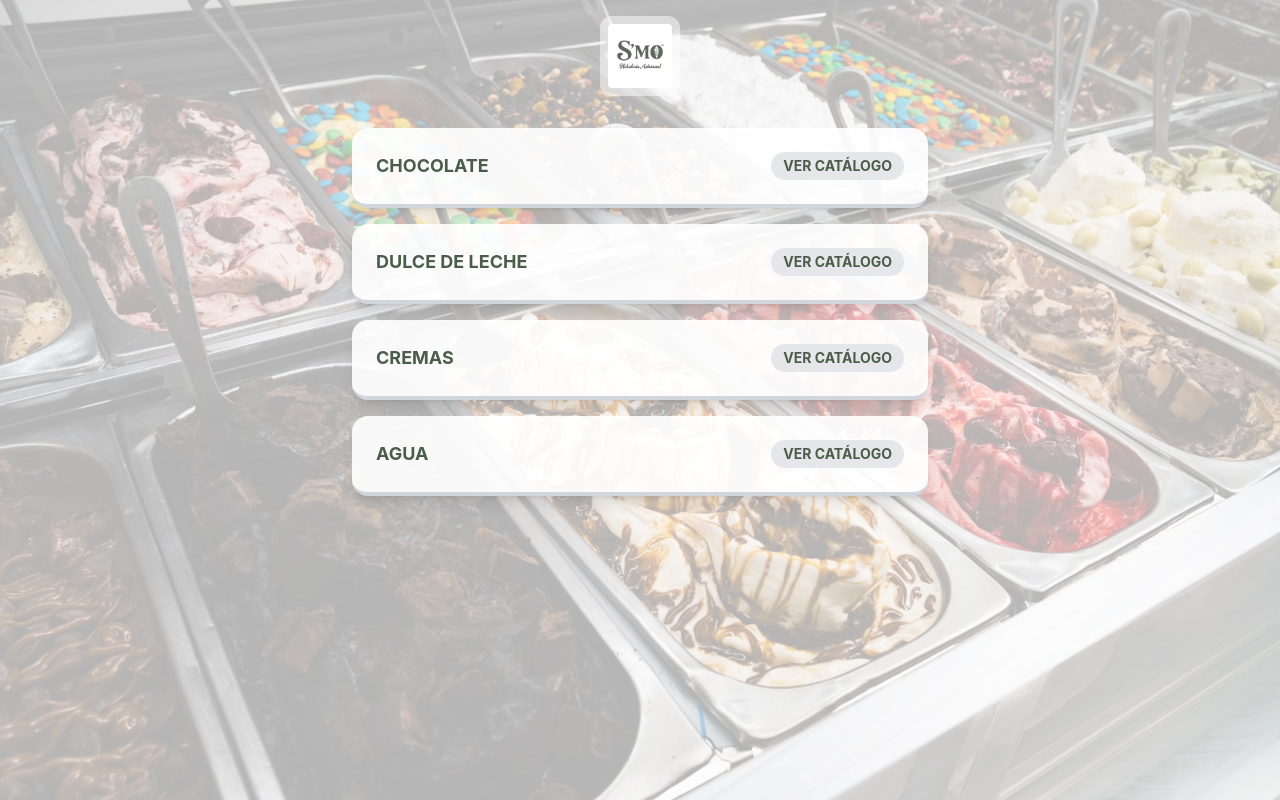
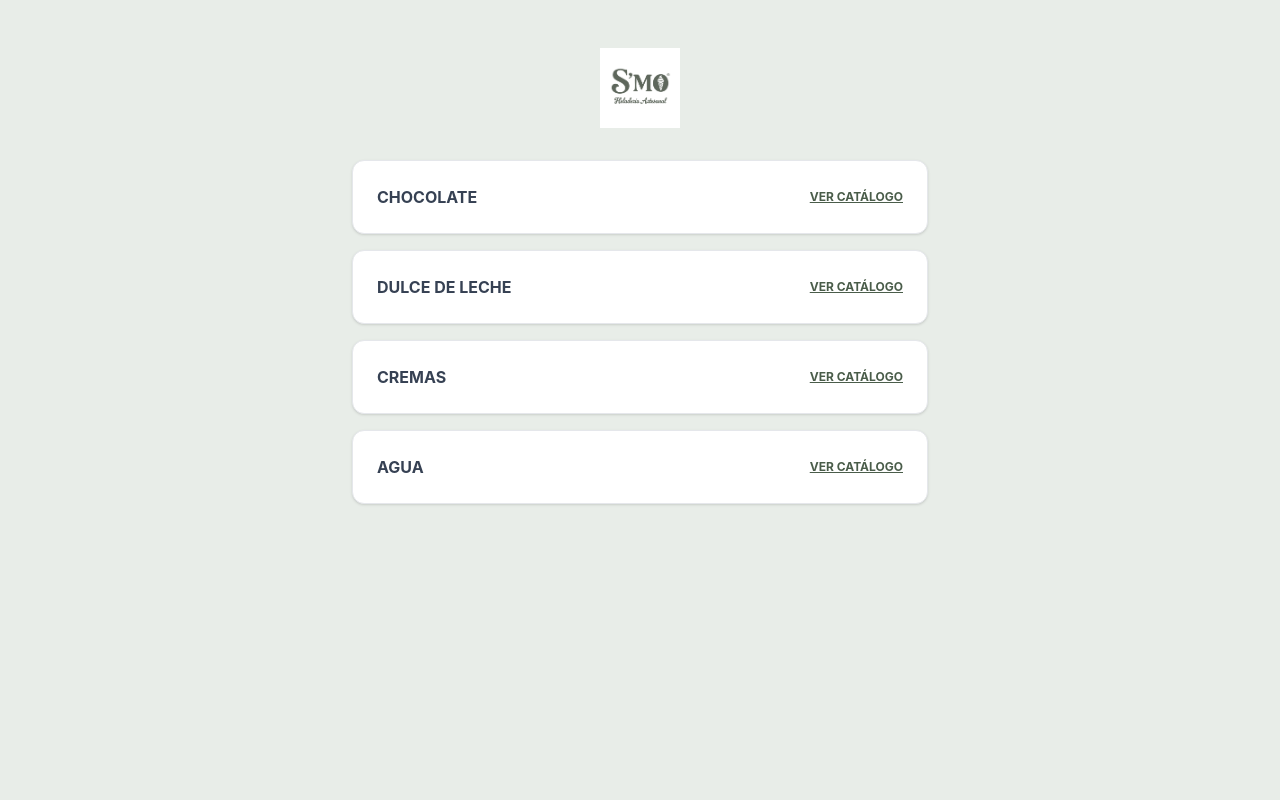
Before and after one commit to FernandoSantos-7/heladeria-smo-v2, a React (Vite) app: page / in a window 1280 px wide. Built offline with nearby package versions, Linux system fonts and the light colour scheme.

Commit message:
Diseño profesional con modales

```diff
--- a/src/App.jsx
+++ b/src/App.jsx
@@ -1,24 +1,17 @@
 import { useState } from 'react';
 import { catalogo } from './data/gustos';
 import logo from './assets/logo-smo.png';
-import banner from './assets/banner-vitrina.jpeg';
 
 function App() {
   const [modalAbierto, setModalAbierto] = useState(null);
 
-  // Categorías corregidas: sin Frutales, agregando Agua
+  // Categorías fijas, sin errores
   const categorias = ['Chocolate', 'Dulce de Leche', 'Cremas', 'Agua'];
 
   return (
-    <div className="min-h-screen relative font-sans">
-      {/* Banner de fondo completo */}
-      <div className="fixed inset-0 z-0">
-        <img src={banner} alt="Fondo" className="w-full h-full object-cover opacity-30" />
-      </div>
-
-      <div className="relative z-10 p-4">
-        <header className="flex justify-center mb-8">
-          <img src={logo} alt="Logo S'MO" className="h-20 bg-white/50 p-2 rounded-xl" />
+    <div className="min-h-screen bg-[#e8ede8] font-sans p-4">
+      <header className="flex justify-center my-8">
+        <img src={logo} alt="Logo S'MO" className="h-20" />
       </header>
 
       <main className="max-w-xl mx-auto space-y-4">
@@ -26,29 +19,30 @@ function App() {
           <button
             key={cat}
             onClick={() => setModalAbierto(cat)}
-              className="w-full bg-white/90 p-6 rounded-2xl shadow-lg flex justify-between items-center hover:bg-white transition border-b-4 border-gray-300"
+            className="w-full bg-white p-6 rounded-xl shadow-sm border border-gray-200 flex justify-between items-center hover:shadow-md transition"
           >
-              <span className="font-bold text-[#4a5d4a] uppercase text-lg">{cat}</span>
-              <span className="text-[#4a5d4a] font-bold text-sm bg-gray-200 px-3 py-1 rounded-full">VER CATÁLOGO</span>
+            <span className="font-bold text-gray-700 uppercase">{cat}</span>
+            <span className="text-[#4a5d4a] font-bold text-xs underline">VER CATÁLOGO</span>
           </button>
         ))}
       </main>
+
+      {/* Modal funcional */}
+      {modalAbierto && (
+        <div className="fixed inset-0 bg-black/40 flex items-center justify-center p-4 z-50">
+          <div className="bg-white w-full max-w-lg rounded-2xl p-6 shadow-xl max-h-[80vh] flex flex-col">
+            <div className="flex justify-between items-center mb-4 border-b pb-2">
+              <h2 className="font-bold text-gray-800 uppercase">{modalAbierto}</h2>
+              <button onClick={() => setModalAbierto(null)} className="text-sm text-red-600 font-bold">CERRAR</button>
             </div>
 
-      {/* Modal corregido */}
-      {modalAbierto && (
-        <div className="fixed inset-0 bg-black/70 flex items-center justify-center p-4 z-50">
-          <div className="bg-white w-full max-w-2xl rounded-2xl p-6 shadow-2xl max-h-[85vh] overflow-y-auto">
-            <div className="flex justify-between items-center mb-6 border-b pb-4">
-              <h2 className="text-2xl font-bold text-[#4a5d4a] uppercase">{modalAbierto}</h2>
-              <button onClick={() => setModalAbierto(null)} className="font-bold text-red-600">CERRAR</button>
-            </div>
-
-            <div className="grid grid-cols-1 md:grid-cols-2 gap-4">
-              {catalogo.helados.filter(h => h.categoria === modalAbierto).map(h => (
-                <div key={h.id} className="border border-gray-200 p-4 rounded-xl hover:border-[#4a5d4a] bg-gray-50">
-                  <p className="font-bold text-gray-800">{h.nombre}</p>
-                  <p className="text-xs text-gray-600 italic mt-1">{h.descripcion}</p>
+            <div className="overflow-y-auto space-y-3 pr-2">
+              {catalogo.helados
+                .filter(h => h.categoria === modalAbierto)
+                .map(h => (
+                  <div key={h.id} className="border-b pb-2">
+                    <p className="font-bold text-sm text-gray-800">{h.nombre}</p>
+                    <p className="text-xs text-gray-500">{h.descripcion}</p>
                   </div>
               ))}
             </div>
```
Lines whose indentation alone changed are shown as unchanged.
